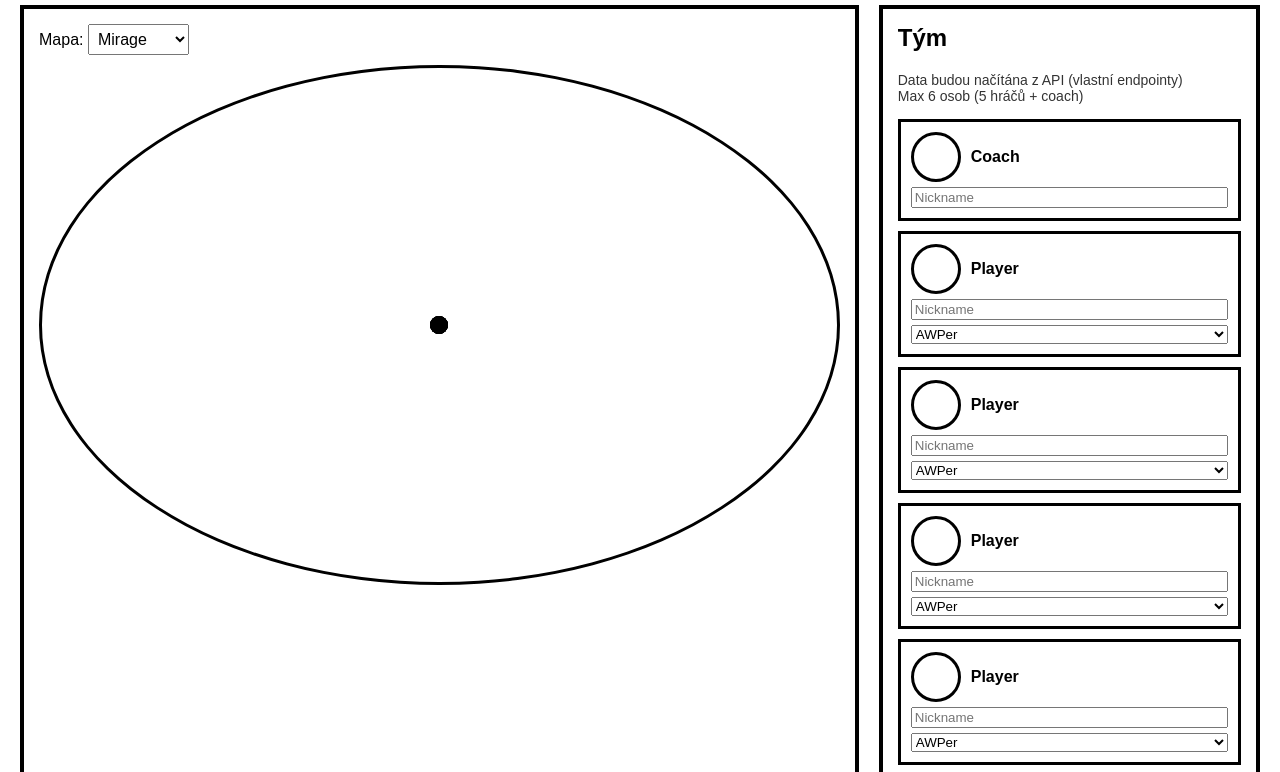
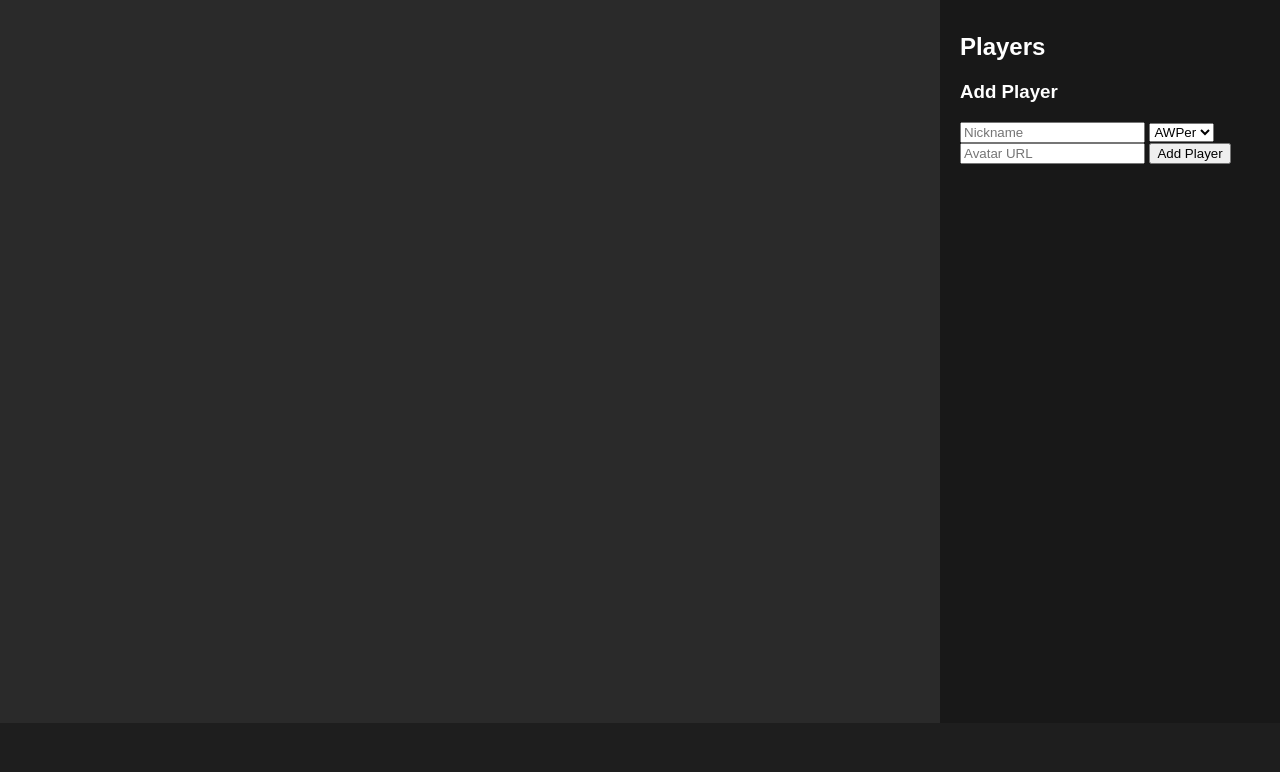
Before and after one commit to KristianZupka/CS2-team-manager, a website: page index.html in a window 1280 px wide. Shown: the part 77-849 px from the top of the page. After the commit the page ends 800 px from the top, so only its background shows below. Drawn offline with Linux system fonts and the light colour scheme.

Commit message:
změna celé stranky

```diff
--- a/index.html
+++ b/index.html
@@ -4,154 +4,52 @@
     <meta charset="UTF-8">
     <meta name="viewport" content="width=device-width, initial-scale=1.0">
     <link rel="stylesheet" href="yo.css">
+    <link rel="stylesheet" href="server.js">
     <title>Document</title>
 </head>
 <body>
 
-
-    <!DOCTYPE html>
-<html lang="cs">
-<head>
-<meta charset="UTF-8">
-<title>CS2 Team Manager</title>
-
-</head>
-
 <body>
 
-<!-- HEADER  -->
-<div class="header">
-    <div class="logo">LOGO</div>
-    <div class="title">CS2 TEAM MANAGER</div>
-</div>
+<header>
+    <img src="logo.png" id="logo">
+    <h1>CS2 TEAM MANAGER</h1>
+</header>
 
-<!--  MAIN -->
-<div class="main">
+<div class="container">
 
-    <!-- MAP -->
     <div class="map-section">
-        <div class="map-select">
-            <label>Mapa:</label>
-            <select>
-                <option>Mirage</option>
-                <option>Inferno</option>
-                <option>Nuke</option>
-                <option>Ancient</option>
-                <option>Anubis</option>
-                <option>Overpass</option>
-                <option>Dust II</option>
-            </select>
-        </div>
-
-        <div class="map" id="map">
-            <!-- draggable doty -->
-            <div class="dot" draggable="true"></div>
-            <div class="dot" draggable="true"></div>
-            <div class="dot" draggable="true"></div>
-            <div class="dot" draggable="true"></div>
-            <div class="dot" draggable="true"></div>
-            <div class="dot" draggable="true"></div>
-        </div>
+        <!-- tady bude mapa -->
     </div>
 
-    <!-- SIDE PANELY -->
-    <div class="side">
-        <h2>Tým</h2>
-        <div class="note">
-            Data budou načítána z API (vlastní endpointy)<br>
-            Max 6 osob (5 hráčů + coach)
-        </div>
+    <div class="sidebar">
 
-        <!-- PLAYER TEMPLATY -->
-        <div class="player">
-            <div class="player-top">
-                <div class="avatar"></div>
-                <strong>Coach</strong>
-            </div>
-            <input placeholder="Nickname">
-        </div>
-        <div class="player">
-            <div class="player-top">
-                <div class="avatar"></div>
-                <strong>Player</strong>
-            </div>
-            <input placeholder="Nickname">
-            <select>
-                <option>AWPer</option>
-                <option>IGL</option>
-                <option>Entry</option>
-                <option>Lurker</option>
-                <option>Anchor</option>
-            </select>
-        </div>
+        <h2>Players</h2>
 
-        <div class="player">
-            <div class="player-top">
-                <div class="avatar"></div>
-                <strong>Player</strong>
-            </div>
-            <input placeholder="Nickname">
-            <select>
-                <option>AWPer</option>
-                <option>IGL</option>
-                <option>Entry</option>
-                <option>Lurker</option>
-                <option>Anchor</option>
-            </select>
-        </div>
+        <div id="players"></div>
 
-        <div class="player">
-            <div class="player-top">
-                <div class="avatar"></div>
-                <strong>Player</strong>
-            </div>
-            <input placeholder="Nickname">
-            <select>
-                <option>AWPer</option>
-                <option>IGL</option>
-                <option>Entry</option>
-                <option>Lurker</option>
-                <option>Anchor</option>
-            </select>
-        </div>
+        <h3>Add Player</h3>
 
-        <div class="player">
-            <div class="player-top">
-                <div class="avatar"></div>
-                <strong>Player</strong>
-            </div>
-            <input placeholder="Nickname">
-            <select>
-                <option>AWPer</option>
-                <option>IGL</option>
-                <option>Entry</option>
-                <option>Lurker</option>
-                <option>Anchor</option>
-            </select>
-        </div>
+        <input id="nickname" placeholder="Nickname">
 
-        <div class="player">
-            <div class="player-top">
-                <div class="avatar"></div>
-                <strong>Player</strong>
-            </div>
-            <input placeholder="Nickname">
-            <select>
-                <option>AWPer</option>
-                <option>IGL</option>
-                <option>Entry</option>
-                <option>Lurker</option>
-                <option>Anchor</option>
-            </select>
-        </div>
+        <select id="role">
+            <option>AWPer</option>
+            <option>IGL</option>
+            <option>Entry</option>
+            <option>Lurker</option>
+            <option>Anchor</option>
+            <option>Coach</option>
+        </select>
 
+        <input id="avatar" placeholder="Avatar URL">
 
-        <div class="limit">
-            ● Každý hráč má vlastní draggable dot na mapě
-        </div>
+        <button onclick="addPlayer()">Add Player</button>
+
     </div>
 
 </div>
 
+<script src="script.js"></script>
+
 </body>
 </html>
--- a/yo.css
+++ b/yo.css
@@ -1,128 +1,49 @@
-* {
-    box-sizing: border-box;
-    font-family: Arial, sans-serif;
+body{
+    margin:0;
+    font-family:Arial;
+    background:#1e1e1e;
+    color:white;
 }
 
-body {
-    margin: 20px;
+header{
+    display:flex;
+    justify-content:center;
+    align-items:center;
+    height:70px;
+    background:#111;
 }
 
-/*  HEADER  */
-
-.header {
-    display: flex;
-    align-items: center;
-    justify-content: center;
-    position: relative;
-    margin-bottom: 25px;
+#logo{
+    position:absolute;
+    left:20px;
+    height:40px;
 }
 
-.logo {
-    position: absolute;
-    left: 0;
-    width: 70px;
-    height: 70px;
-    border: 3px solid black;
-    border-radius: 50%;
-    display: flex;
-    align-items: center;
-    justify-content: center;
-    font-weight: bold;
+.container{
+    display:flex;
+    height:calc(100vh - 70px);
 }
 
-.title {
-    font-size: 32px;
-    font-weight: bold;
+.map-section{
+    flex:1;
+    background:#2a2a2a;
 }
 
-/*  LAYOUT STRANKY  */
-
-.main {
-    display: grid;
-    grid-template-columns: 2.2fr 1fr;
-    gap: 20px;
+.sidebar{
+    width:300px;
+    background:#181818;
+    padding:20px;
 }
 
-/*  MAPA  */
-
-.map-section {
-    border: 4px solid black;
-    padding: 15px;
+.player{
+    display:flex;
+    align-items:center;
+    margin-bottom:10px;
 }
 
-.map-select {
-    margin-bottom: 10px;
+.avatar{
+    width:35px;
+    height:35px;
+    border-radius:50%;
+    margin-right:10px;
 }
-
-.map-select select {
-    font-size: 16px;
-    padding: 5px;
-}
-
-.map {
-    position: relative;
-    width: 100%;
-    height: 520px;
-    border: 3px solid black;
-    border-radius: 50%;
-    display: flex;
-    align-items: center;
-    justify-content: center;
-}
-
-/* draggable dot */
-.dot {
-    position: absolute;
-    width: 18px;
-    height: 18px;
-    background: black;
-    border-radius: 50%;
-    cursor: grab;
-}
-
-/*  SIDE PANEL */
-
-.side {
-    border: 4px solid black;
-    padding: 15px;
-}
-
-.side h2 {
-    margin-top: 0;
-}
-
-.note {
-    font-size: 14px;
-    margin-bottom: 15px;
-    opacity: 0.8;
-}
-
-.player {
-    border: 3px solid black;
-    padding: 10px;
-    margin-bottom: 10px;
-}
-
-.player-top {
-    display: flex;
-    align-items: center;
-    gap: 10px;
-}
-
-.avatar {
-    width: 50px;
-    height: 50px;
-    border: 3px solid black;
-    border-radius: 50%;
-}
-
-.player input, .player select {
-    width: 100%;
-    margin-top: 5px;
-}
-
-/*  LIMIT INFO  */
-.limit {
-    margin-top: 10px;
-    font-size: 14px;
-}
```
Also changed, not shown: bruh.js (+54 -0 lines).
